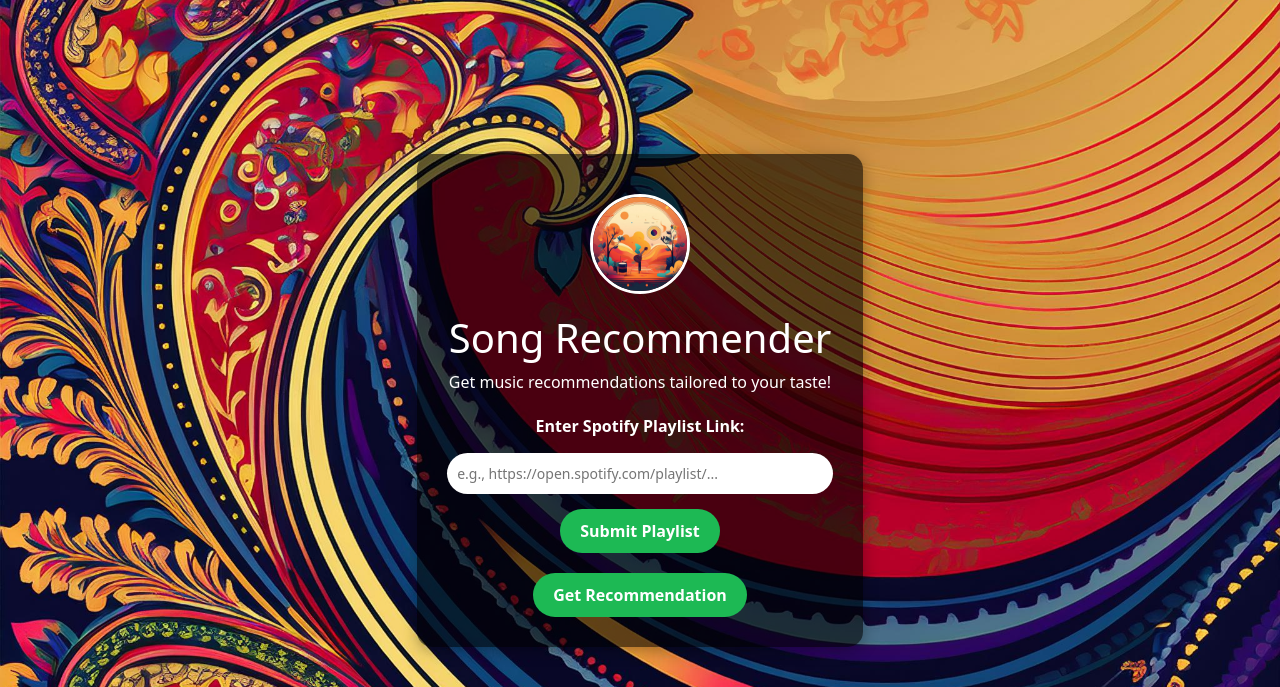
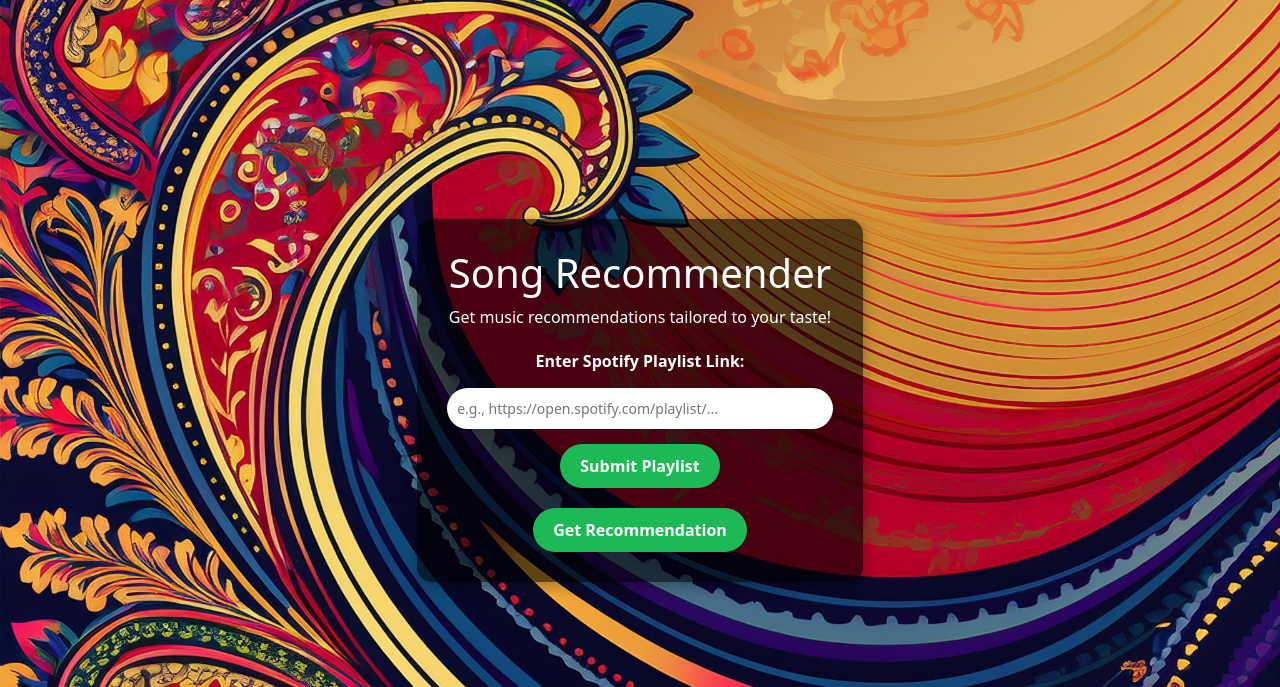
Before and after one commit to prabhatravib/spotify_recommendor_latest, a Flask app: page / in a window 1280 px wide. Shown: the top 687 px of the page. Run offline with Flask 2, Linux system fonts and the light colour scheme.

Commit message:
Update index.html

```diff
--- a/templates/index.html
+++ b/templates/index.html
@@ -5,6 +5,7 @@
     <meta name="viewport" content="width=device-width, initial-scale=1.0">
     <title>Spotify Recommender</title>
     <link href="https://cdn.jsdelivr.net/npm/bootstrap@5.3.0-alpha1/dist/css/bootstrap.min.css" rel="stylesheet">
+    <link rel="icon" type="image/png" href="/static/thumbnail.png"> <!-- Favicon added -->
     <style>
         body {
             background: url('/static/Designer.jpeg') no-repeat center center fixed;
@@ -23,14 +24,6 @@
             border-radius: 15px;
             box-shadow: 0px 4px 15px rgba(0, 0, 0, 0.3);
             max-width: 600px;
-        }
-        .thumbnail {
-            width: 100px;
-            height: 100px;
-            border-radius: 50%;
-            margin: 10px auto 20px auto;
-            display: block;
-            border: 3px solid #fff;
         }
         .btn-custom {
             background-color: #1DB954;
@@ -65,9 +58,6 @@
 </head>
 <body>
     <div class="main-container">
-        <!-- Thumbnail -->
-        <img src="/static/thumbnail.png" alt="Thumbnail" class="thumbnail">
-
         <!-- Heading -->
         <h1>Song Recommender</h1>
         <p>Get music recommendations tailored to your taste!</p>
```
